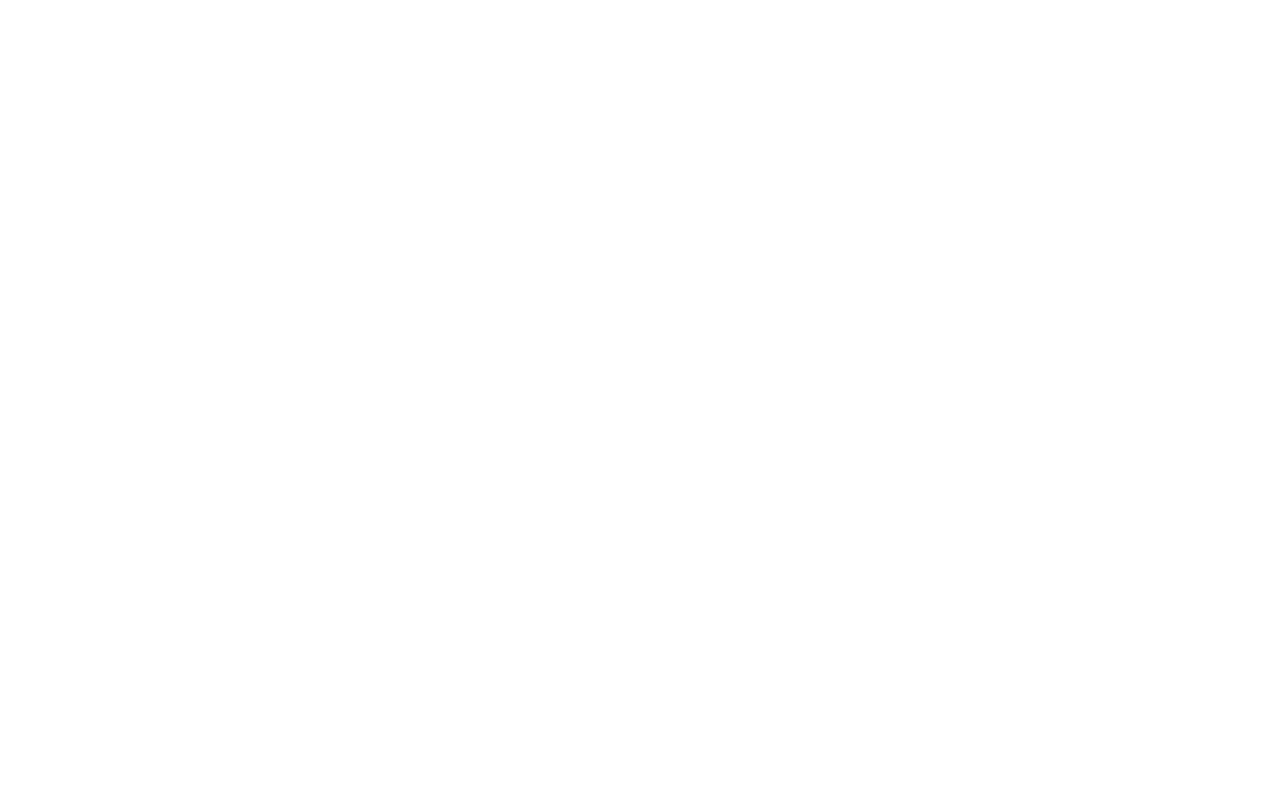
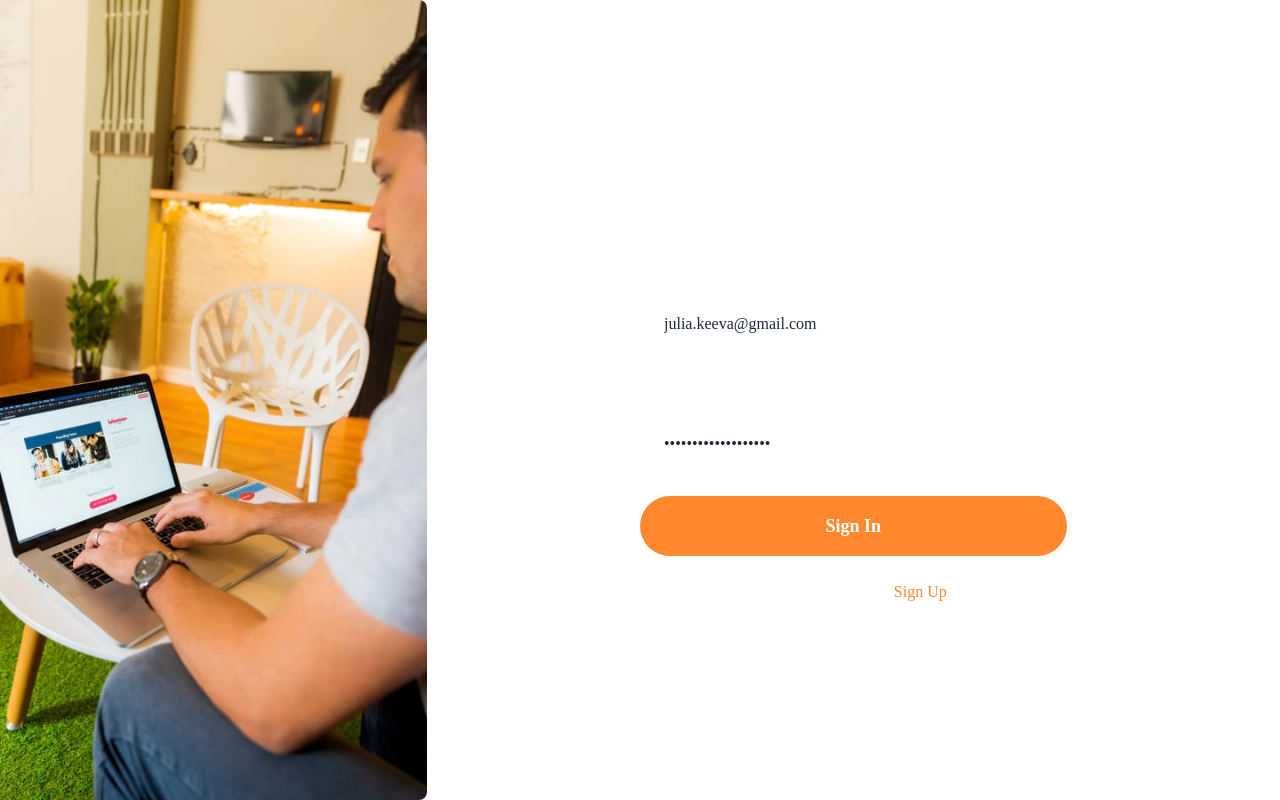
Before and after one commit to azazia/crowdfunding-frontend, a Nuxt app: page /login in a window 1280 px wide. Before the commit this address had no page. Built offline with nearby package versions, Linux system fonts and the light colour scheme.

Commit message:
konversi halaman: login

```diff
--- /dev/null
+++ b/pages/login.vue
@@ -0,0 +1,72 @@
+<template>
+    <div class="h-screen flex justify-center items-center">
+        <div
+          class="hidden md:block lg:w-1/3 bg-white h-full auth-background rounded-tr-lg rounded-br-lg"
+        ></div>
+        <div class="w-auto md:w-2/4 lg:w-2/3 flex justify-center items-center">
+          <div class="w-full lg:w-1/2 px-10 lg:px-0">
+            <h2 class="font-normal mb-6 text-3xl text-white">
+              Sign In to Your Account
+            </h2>
+            <div class="mb-6">
+              <div class="mb-4">
+                <label class="font-normal text-lg text-white block mb-3"
+                  >Email Address</label
+                >
+                <input
+                  type="email"
+                  class="auth-form focus:outline-none focus:bg-purple-hover focus:shadow-outline focus:border-purple-hover-stroke focus:text-gray-100"
+                  placeholder="Write your email address here"
+                  value="julia.keeva@gmail.com"
+                />
+              </div>
+            </div>
+            <div class="mb-6">
+              <div class="mb-4">
+                <label class="font-normal text-lg text-white block mb-3"
+                  >Password</label
+                >
+                <input
+                  type="password"
+                  class="auth-form focus:outline-none focus:bg-purple-hover focus:shadow-outline focus:border-purple-hover-stroke focus:text-gray-100"
+                  placeholder="Write your password here"
+                  value="nasigorenglimaribbu"
+                />
+              </div>
+            </div>
+            <div class="mb-6">
+              <div class="mb-4">
+                <button
+                  @click="$router.push({ path: '/' })"
+                  class="block w-full bg-orange-button hover:bg-green-button text-white font-semibold px-6 py-4 text-lg rounded-full"
+                >
+                  Sign In
+                </button>
+              </div>
+            </div>
+            <div class="text-center">
+              <p class="text-white text-md">
+                Don't have account?
+                <nuxt-link to="/register" class="no-underline text-orange-button">
+                Sign Up
+                </nuxt-link>
+              </p>
+            </div>
+          </div>
+        </div>
+      </div>
+</template>
+
+<script>
+export default {
+    layout: 'auth'
+}
+</script>
+
+<style>
+    .auth-background {
+        background-image: url("/sign-in-background.jpg");
+        background-position: center;
+        background-size: cover;
+      }
+</style>
```
